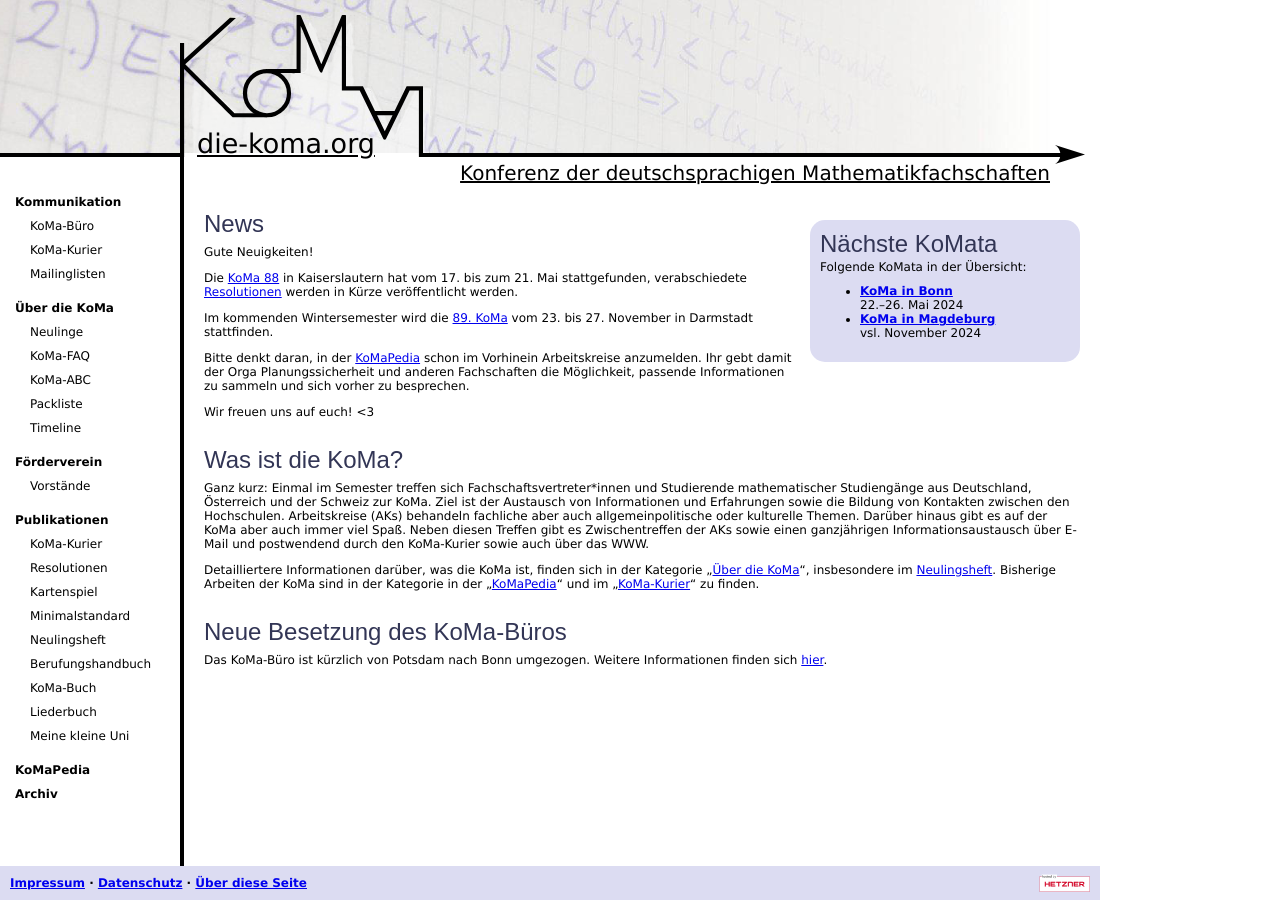
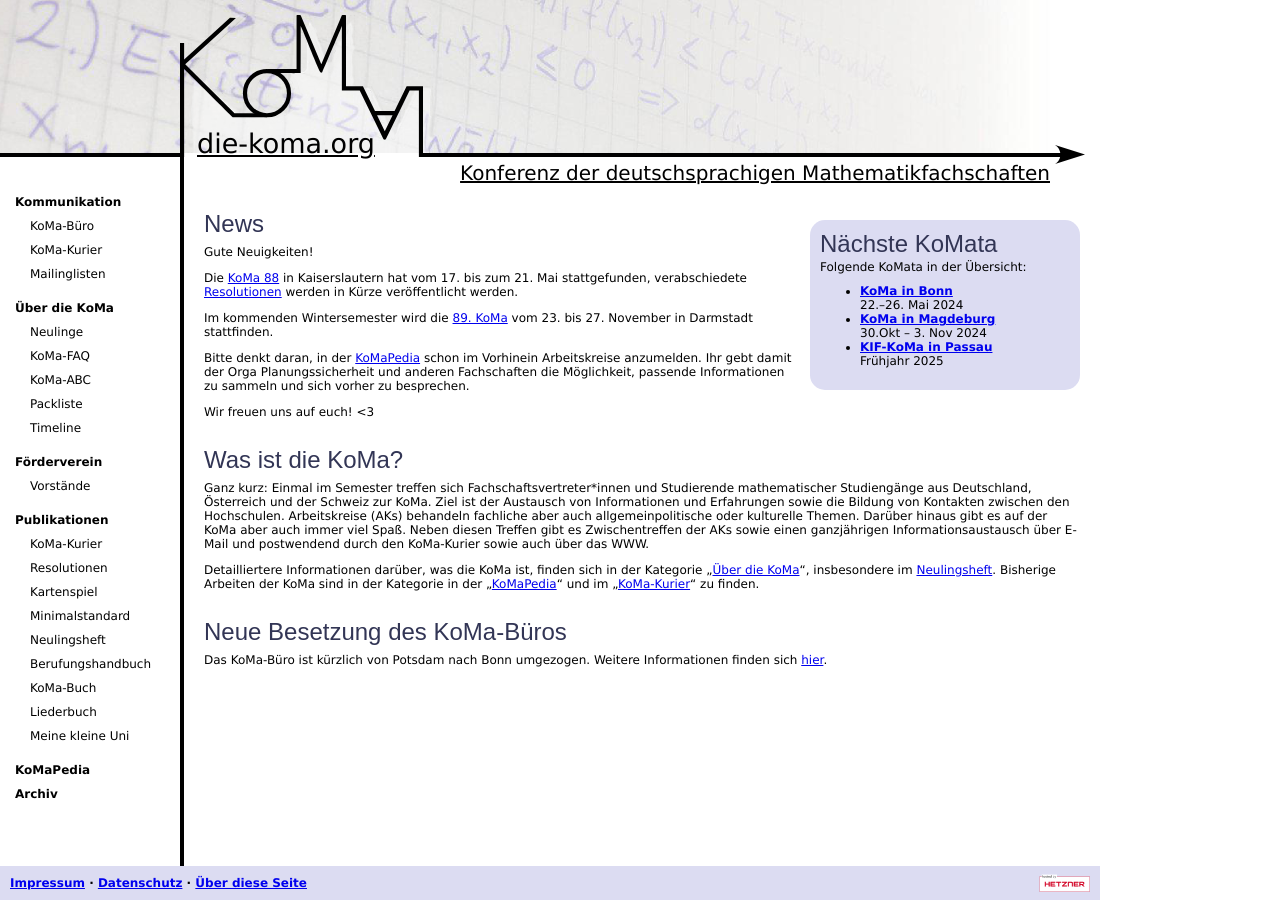
Before and after one commit to Die-KoMa/die-koma.org, a Jekyll site: the page built from index.md, in a window 1280 px wide. Built offline with Jekyll 4.4.1, drawn with Linux system fonts in a browser that asks for light colours.

Commit message:
Termin Magdeburg und KIF-KoMa Passau eingefügt

```diff
--- a/_includes/next_koma.html
+++ b/_includes/next_koma.html
@@ -8,7 +8,11 @@
     </li>
     <li>
         <span class="name"><a href="https://komapedia.org/wiki/KoMa_91">KoMa in Magdeburg</a></span>
-        <span class="date">vsl. November 2024</span>
+        <span class="date">30.Okt – 3. Nov 2024 </span>
+    </li>
+    <li>
+        <span class="name"><a href="https://komapedia.org/wiki/KoMa_92">KIF-KoMa in Passau</a></span>
+        <span class="date">Frühjahr 2025 </span>
     </li>
   </ul>
 </div>
```
